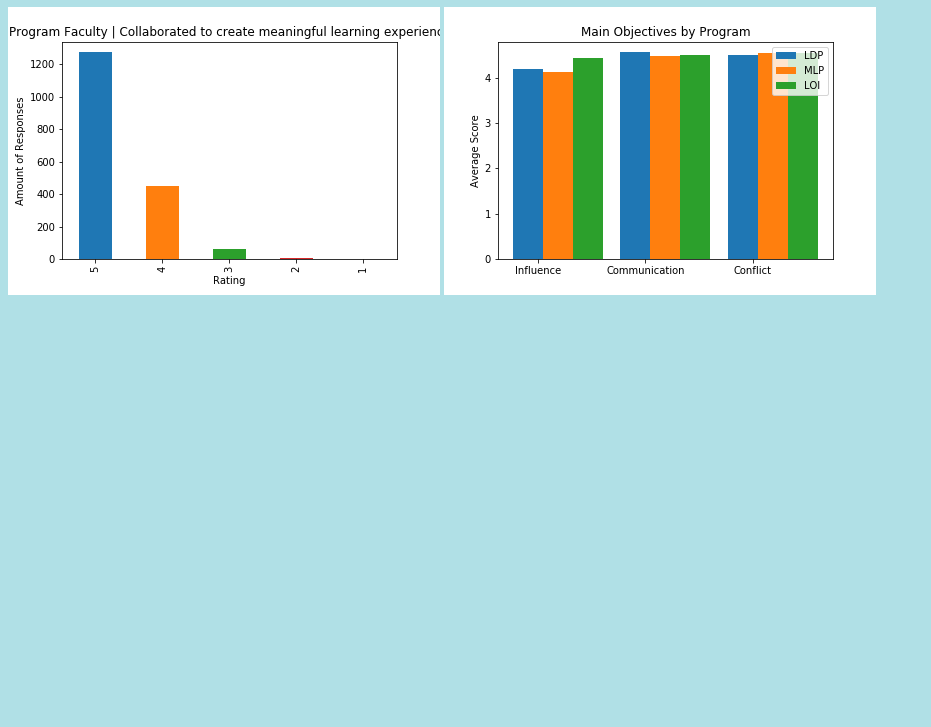
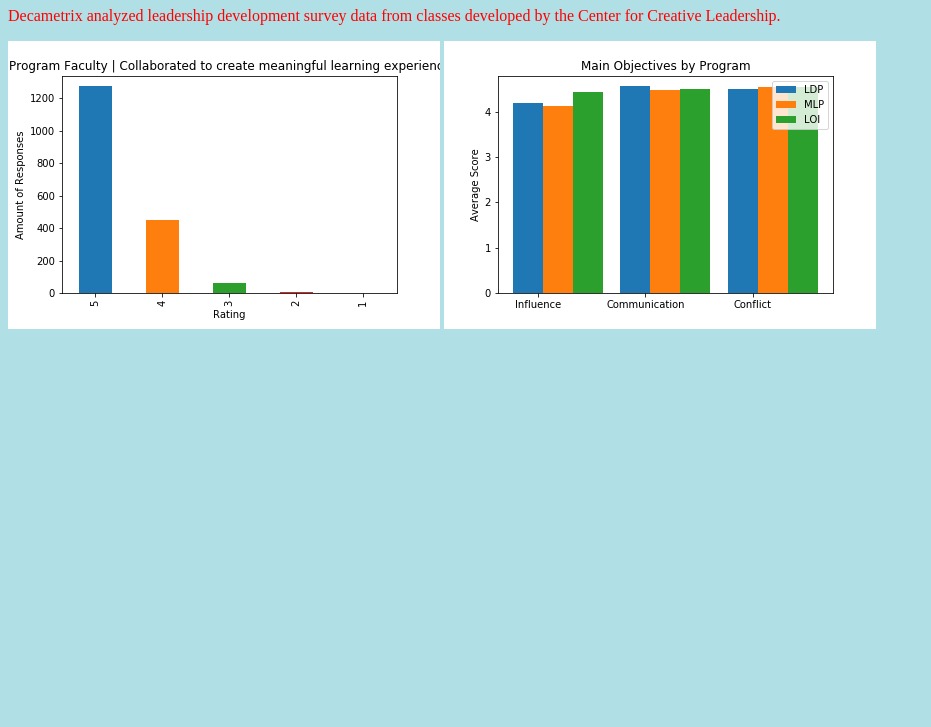
Before and after one commit to m-manahan/leadershipproject, a plain HTML site: page index.html in a window 1280 px wide. Shown: the part 73-800 px from the top of the page, without its empty margins (0-931 px from the left). Drawn offline with Linux system fonts and the light colour scheme.

Commit message:
Repo commit

```diff
--- a/index.html
+++ b/index.html
@@ -16,7 +16,7 @@ table, th, td {
 
 <body>
     <h1>Decametrix Leadership Development Project</h1>
-
+    <p>Decametrix analyzed leadership development survey data from classes developed by the Center for Creative Leadership.</p>
     <img src = "Faculty_provide_meaningful_experience.PNG">
     <img src = "objectives_by_program.PNG">
 </body>
```
